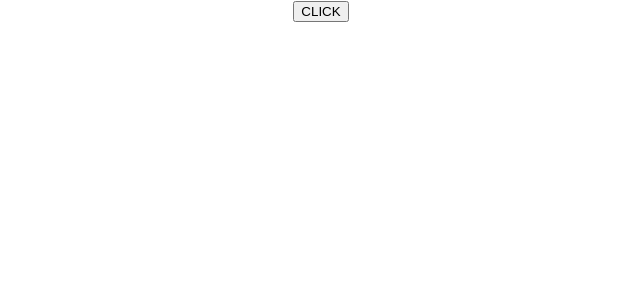
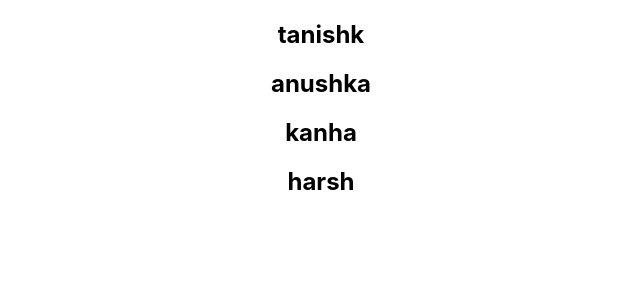
Before and after one commit to tanishk15sharma/basics, a React (Create React App) app: page / in a window 1280 px wide. Shown: the top 300 px of the page, without its empty margins (319-959 px from the left). Built offline with nearby package versions, Linux system fonts and the light colour scheme.

Commit message:
map method

```diff
--- a/src/App.js
+++ b/src/App.js
@@ -1,12 +1,14 @@
 import React, { Component } from "react";
 import "./App.css";
 // import GreetName from "./components/greet";
+import NameList from "./components/mapmethod";
 
-import Btnclick from "./components/clickevent";
+// import Btnclick from "./components/clickevent";
 function App() {
   return (
     <div className="App">
-      <Btnclick />
+      <NameList />
+      {/* <Btnclick /> */}
       {/* <GreetName name="tanishk" relation="myself">
         {" "}
         <p>This is myself practicing react</p>
--- /dev/null
+++ b/src/components/mapmethod.js
@@ -0,0 +1,14 @@
+import React from "react";
+
+const DisplayName = () => {
+  const names = ["tanishk", "anushka", "kanha", "harsh"];
+  return (
+    <div>
+      {names.map((name) => (
+        <h2>{name}</h2>
+      ))}
+    </div>
+  );
+};
+
+export default DisplayName;
```
